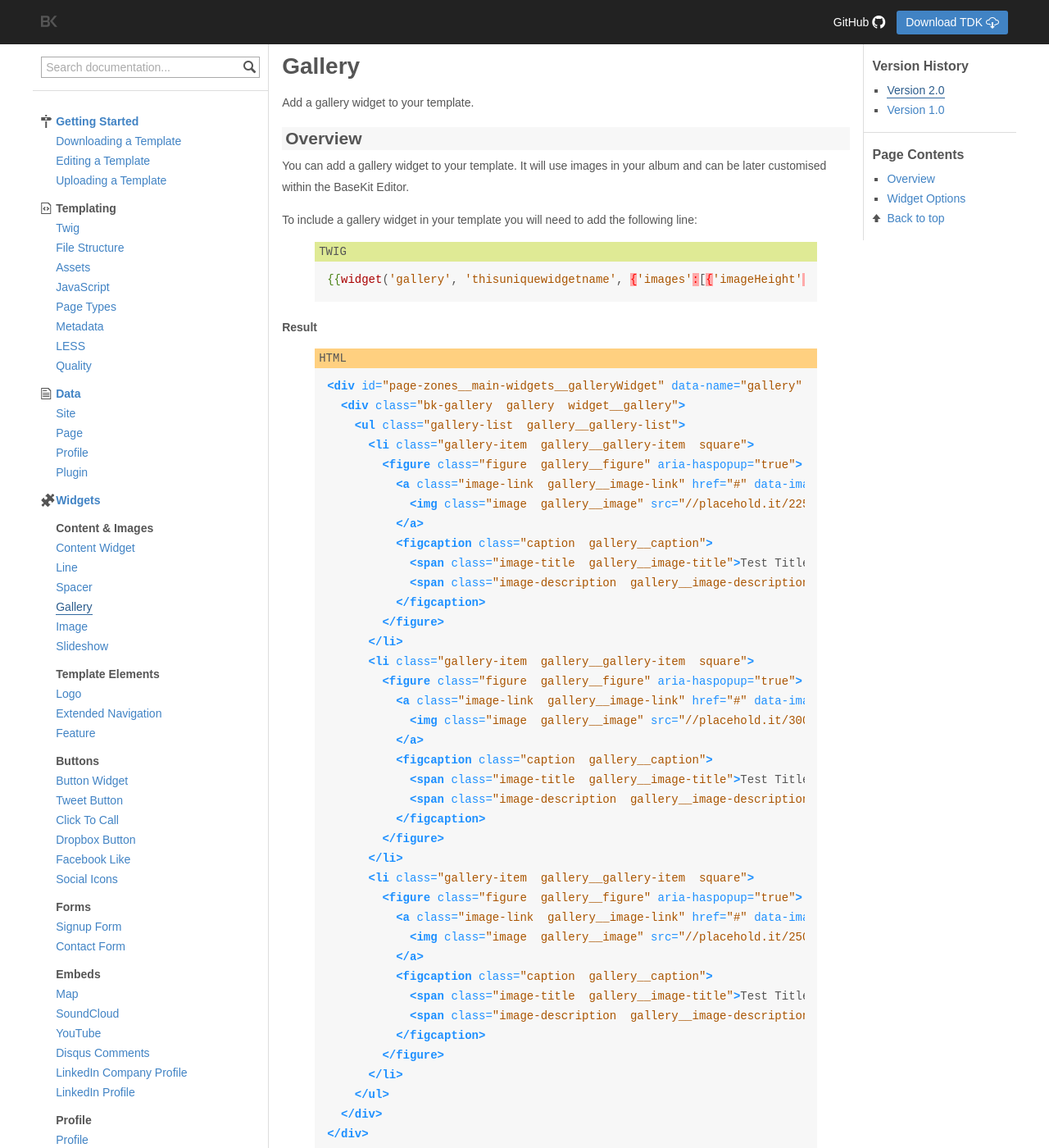
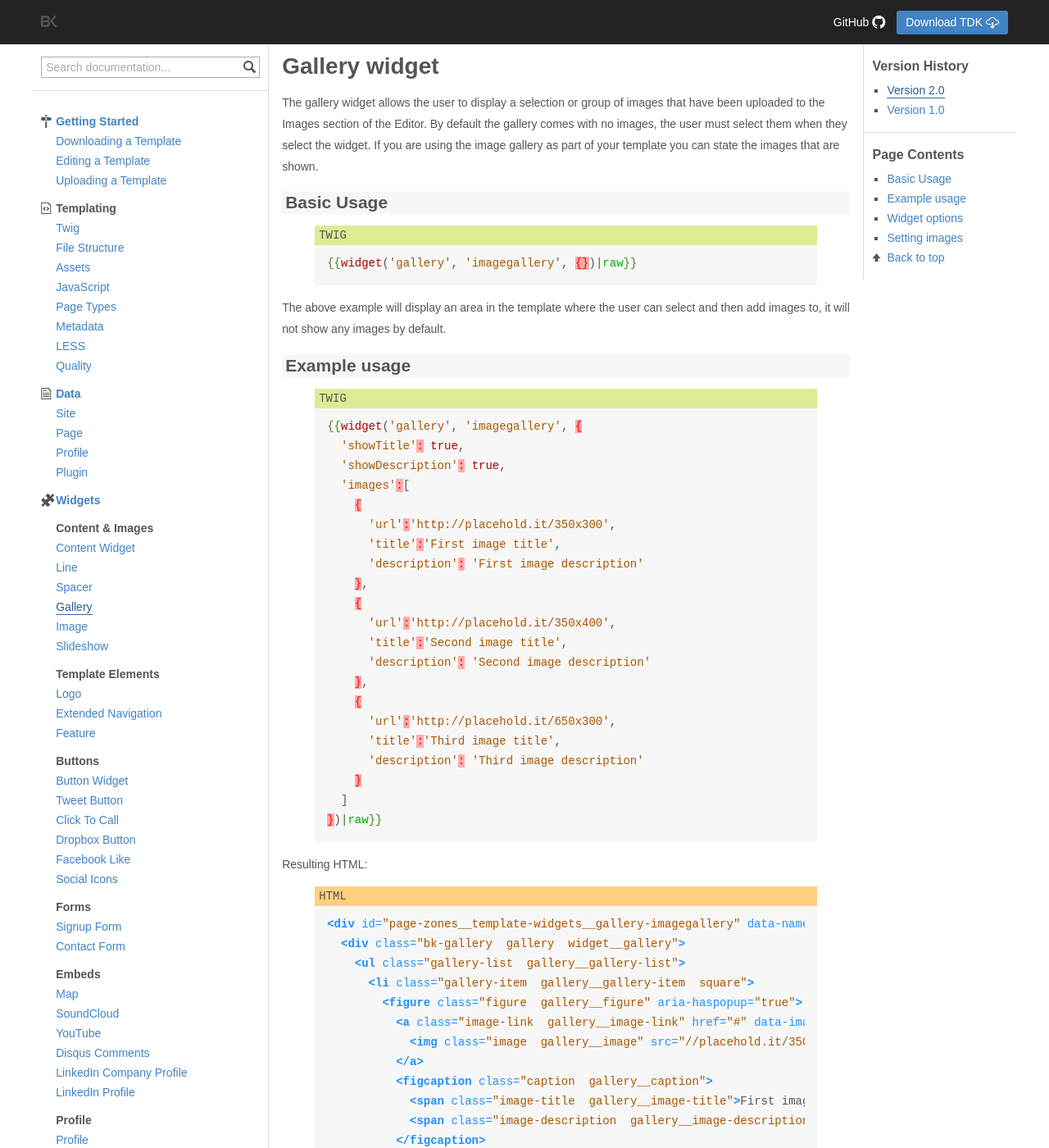
Before and after one commit to rusic/documentation, a Jekyll site: the page built from widgets/v2/gallery.md, in a window 1280 px wide and 1400 px high. Shown: the whole window at 82% size. Built offline with Jekyll 4.4.1, drawn with Linux system fonts in a browser that asks for light colours; some of the changed text lies outside the part shown.

Commit message:
Updates gallery widget page

````diff
--- a/widgets/v2/gallery.md
+++ b/widgets/v2/gallery.md
@@ -9,62 +9,89 @@ versions:
   url: /widgets/v1/gallery/
 ---
 
-# Gallery
+# Gallery widget
 
-Add a gallery widget to your template.
+The gallery widget allows the user to display a selection or group of images that have been uploaded to the Images section of the Editor. By default the gallery comes with no images, the user must select them when they select the widget. If you are using the image gallery as part of your template you can state the images that are shown.
 
-## Overview
-
-You can add a gallery widget to your template. It will use images in your album and can be later customised within the BaseKit Editor.
-
-To include a gallery widget in your template you will need to add the following line:
+## Basic Usage
 
 {% highlight django %}
 {% raw %}
 
-{{widget('gallery', 'thisuniquewidgetname', {'images':[{'imageHeight':'350', 'imageWidth':'300', 'url':'http://placehold.it/350x300', 'title':'test title', 'description': 'test desc'},{'imageHeight':'350', 'imageWidth':'300', 'url':'http://placehold.it/350x300', 'title':'test title', 'description': 'test desc'},{'imageHeight':'350', 'imageWidth':'300', 'url':'http://placehold.it/350x300', 'title':'test title', 'description': 'test desc'},{'imageHeight':'350', 'imageWidth':'300', 'url':'http://placehold.it/350x300', 'title':'test title', 'description': 'test desc'}]})|raw}}
+{{widget('gallery', 'imagegallery', {})|raw}}
 
 {% endraw %}
 {% endhighlight %}
 
+The above example will display an area in the template where the user can select and then add images to, it will not show any images by default.
 
-<h4>Result</h4>
+## Example usage
+
+{% highlight django %}
+{% raw %}
+
+{{widget('gallery', 'imagegallery', {
+  'showTitle': true,
+  'showDescription': true,
+  'images':[
+    {
+      'url':'http://placehold.it/350x300',
+      'title':'First image title',
+      'description': 'First image description'
+    },
+    {
+      'url':'http://placehold.it/350x400',
+      'title':'Second image title',
+      'description': 'Second image description'
+    },
+    {
+      'url':'http://placehold.it/650x300',
+      'title':'Third image title',
+      'description': 'Third image description'
+    }
+  ]
+})|raw}}
+
+{% endraw %}
+{% endhighlight %}
+
+Resulting HTML:
 {% highlight html %}
 {% raw %}
 
-<div id="page-zones__main-widgets__galleryWidget" data-name="gallery" class="widget  widget--zone-widget">
+<div id="page-zones__template-widgets__gallery-imagegallery" data-name="gallery" class="widget  widget--template-widget bk-gallery  widget__gallery">
   <div class="bk-gallery  gallery  widget__gallery">
     <ul class="gallery-list  gallery__gallery-list">
       <li class="gallery-item  gallery__gallery-item  square">
         <figure class="figure  gallery__figure" aria-haspopup="true">
-          <a class="image-link  gallery__image-link" href="#" data-image-href="//placehold.it/2250x800" data-lightbox="set-" title="Test Title Goes Here" style="background-image:url('//placehold.it/2250x800');">
-            <img class="image  gallery__image" src="//placehold.it/2250x800"/>
+          <a class="image-link  gallery__image-link" href="#" data-image-href="//placehold.it/2250x800" data-lightbox="set-" title="Test Title Goes Here" style="background-image:url('//placehold.it/350x300');">
+            <img class="image  gallery__image" src="//placehold.it/350x300"/>
           </a>
           <figcaption class="caption  gallery__caption">
-            <span class="image-title  gallery__image-title">Test Title Goes Here</span>
-            <span class="image-description  gallery__image-description">This is the description for the image gallery</span>
+            <span class="image-title  gallery__image-title">First image title</span>
+            <span class="image-description  gallery__image-description">First image description</span>
           </figcaption>
         </figure>
       </li>
       <li class="gallery-item  gallery__gallery-item  square">
         <figure class="figure  gallery__figure" aria-haspopup="true">
-          <a class="image-link  gallery__image-link" href="#" data-image-href="//placehold.it/300x100" data-lightbox="set-" title="Test Title Goes Here" style="background-image:url('//placehold.it/300x100');">
-            <img class="image  gallery__image" src="//placehold.it/300x100"/>
+          <a class="image-link  gallery__image-link" href="#" data-image-href="//placehold.it/300x100" data-lightbox="set-" title="Test Title Goes Here" style="background-image:url('//placehold.it/350x400');">
+            <img class="image  gallery__image" src="//placehold.it/350x400"/>
           </a>
           <figcaption class="caption  gallery__caption">
-            <span class="image-title  gallery__image-title">Test Title Goes Here</span>
-            <span class="image-description  gallery__image-description">This is the description for the image gallery</span>
+            <span class="image-title  gallery__image-title">Second image title</span>
+            <span class="image-description  gallery__image-description">Second image description</span>
           </figcaption>
         </figure>
       </li>
       <li class="gallery-item  gallery__gallery-item  square">
         <figure class="figure  gallery__figure" aria-haspopup="true">
-          <a class="image-link  gallery__image-link" href="#" data-image-href="//placehold.it/250x250" data-lightbox="set-" title="Test Title Goes Here" style="background-image:url('//placehold.it/250x250');">
-            <img class="image  gallery__image" src="//placehold.it/250x250"/>
+          <a class="image-link  gallery__image-link" href="#" data-image-href="//placehold.it/250x250" data-lightbox="set-" title="Test Title Goes Here" style="background-image:url('//placehold.it/650x300');">
+            <img class="image  gallery__image" src="//placehold.it/650x300"/>
           </a>
           <figcaption class="caption  gallery__caption">
-            <span class="image-title  gallery__image-title">Test Title Goes Here</span>
-            <span class="image-description  gallery__image-description">This is the description for the image gallery</span>
+            <span class="image-title  gallery__image-title">Third image title</span>
+            <span class="image-description  gallery__image-description">Third image description</span>
           </figcaption>
         </figure>
       </li>
@@ -75,10 +102,30 @@ To include a gallery widget in your template you will need to add the following
 {% endraw %}
 {% endhighlight %}
 
-## Widget Options
+## Widget options
 
-* ```showTitle```: optional show or hide the image title. ```true``` or ```false```
+The following options are available for the gallery widget:
 
-* ```showDescription```: optional show or hide the image description. ```true``` or ```false```
+* ```showtitle```: Will show or hide the title, ```true``` for showing and ```false``` for hiding the image title. This can be overwritten by the user.
 
-* ```images```: optional An array of images with properties (```imageHeight```, ```imageWidth```, ```url```, ```title```, ```description```) as opposed to using an album
+* ```showDescription```: Will show or hide the description, ```true``` for showing and ```false``` for hiding the image description. This can be overwritten by the user.
+
+* ```images```: The default images for the gallery, see [Setting images](#setting-images) for more details.
+
+## Setting images
+
+{% highlight django %}
+{% raw %}
+...
+{
+  'imageWidth': '350',
+  'imageHeight': '300',
+  'url':'http://placehold.it/350x300',
+  'title':'First image title',
+  'description': 'First image description'
+}
+...
+{% endraw %}
+{% endhighlight %}
+
+To see the above example in context please refer to the [Example usage](#example-usage). The images will be shown as default in the template, but they won't be shown in the images panel of the Editor. If the user replaces the images they will no longer be accessible, you will need to state them in the metadata file in order for them to appear in the images panel. The ```url``` can be either an internal or external image path, all other image settings are optional.
````
